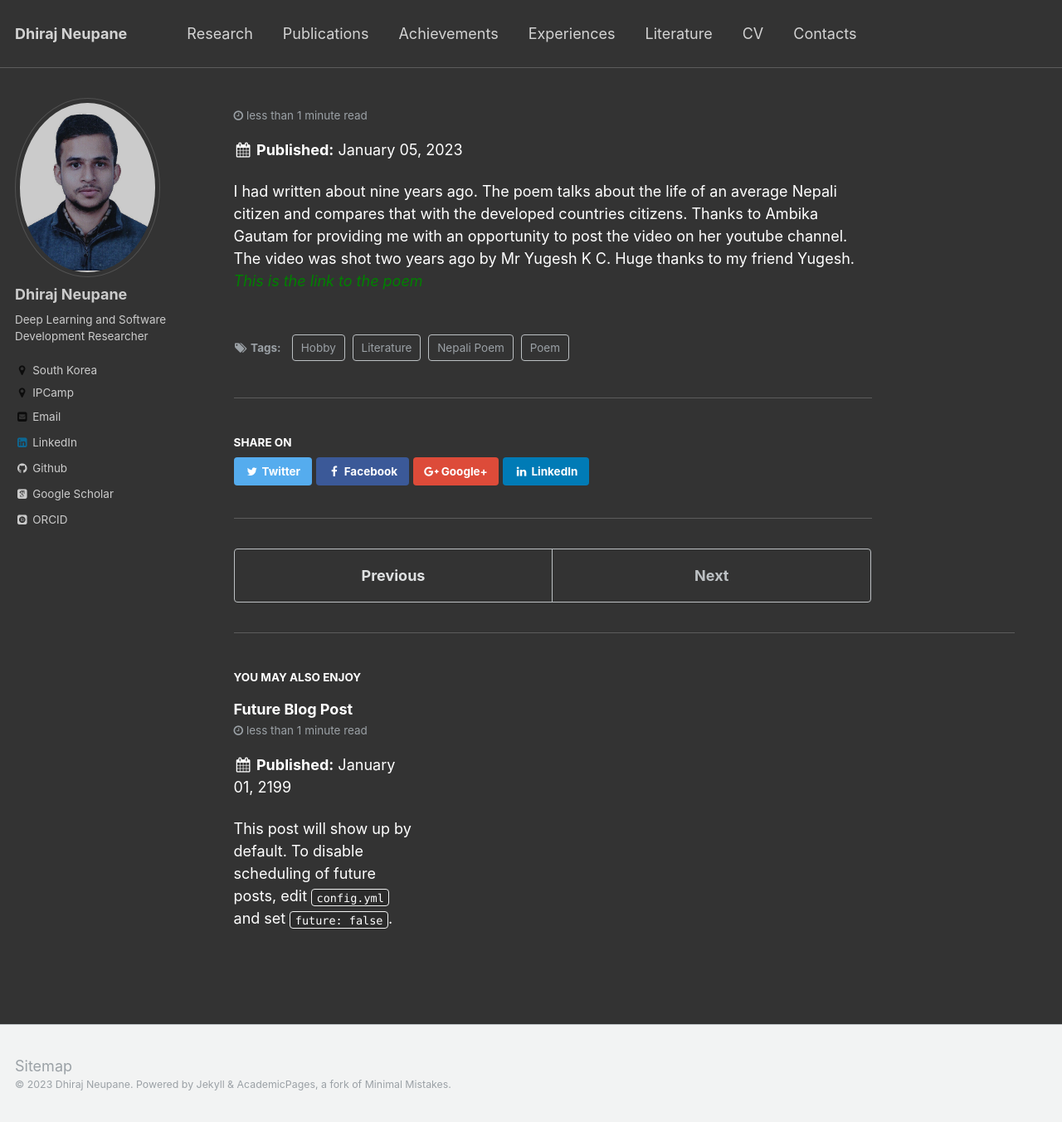
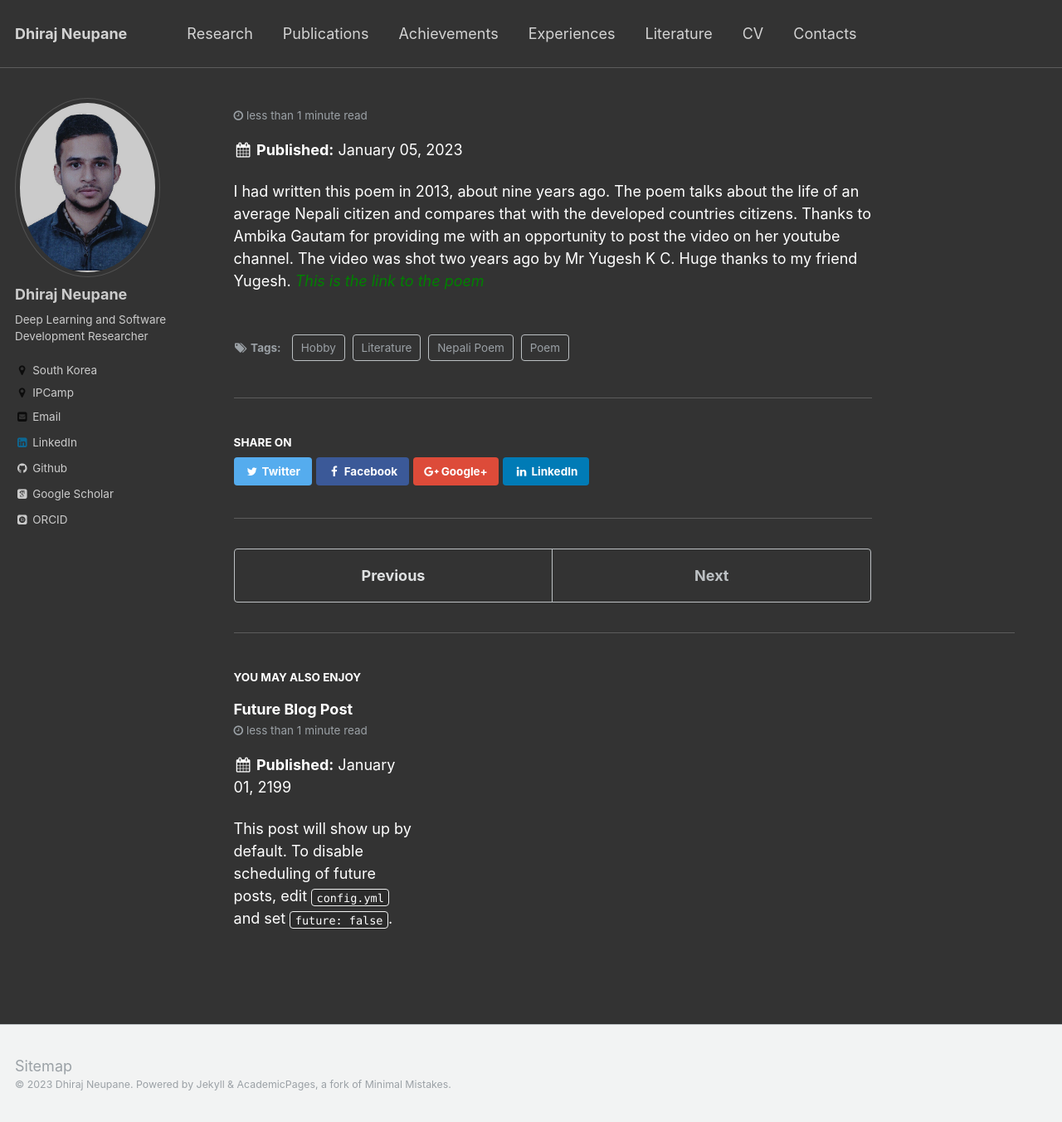
Before and after one commit to dhirajneupane/academicPortfolio, a Jekyll site: the page built from _posts/2023-01-05-blog-post-1.md, in a window 1280 px wide and 1352 px high. Shown: the whole window at 83% size. Built offline with Jekyll 4.4.1, drawn with Linux system fonts in a browser that asks for light colours; some web fonts are replaced.

Commit message:
Update 2023-01-05-blog-post-1.md

```diff
--- a/_posts/2023-01-05-blog-post-1.md
+++ b/_posts/2023-01-05-blog-post-1.md
@@ -9,5 +9,6 @@ tags:
   - Hobby
 ---
 
- I had written about nine years ago. The poem talks about the life of an average Nepali citizen and compares that with the developed countries citizens. Thanks to Ambika Gautam for providing me with an opportunity to post the video on her youtube channel. The video was shot two years ago by Mr Yugesh K C. Huge thanks to my friend Yugesh.
+
+ I had written this poem in 2013, about nine years ago. The poem talks about the life of an average Nepali citizen and compares that with the developed countries citizens. Thanks to Ambika Gautam for providing me with an opportunity to post the video on her youtube channel. The video was shot two years ago by Mr Yugesh K C. Huge thanks to my friend Yugesh.
 [<span style="color:green">*This is the link to the poem*</span>](https://www.youtube.com/watch?v=b8nkjvEX0mU){:target="_blank"}
```
